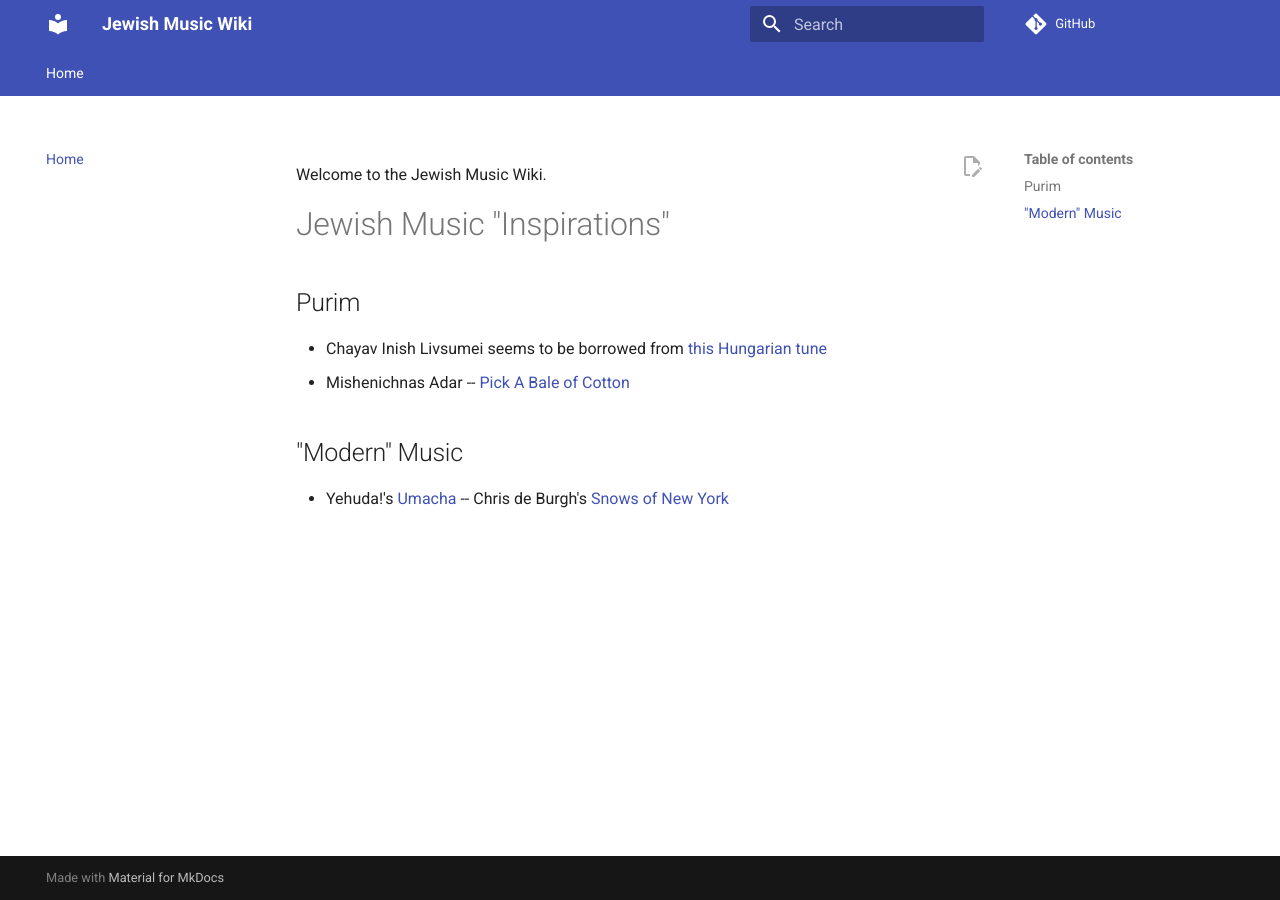
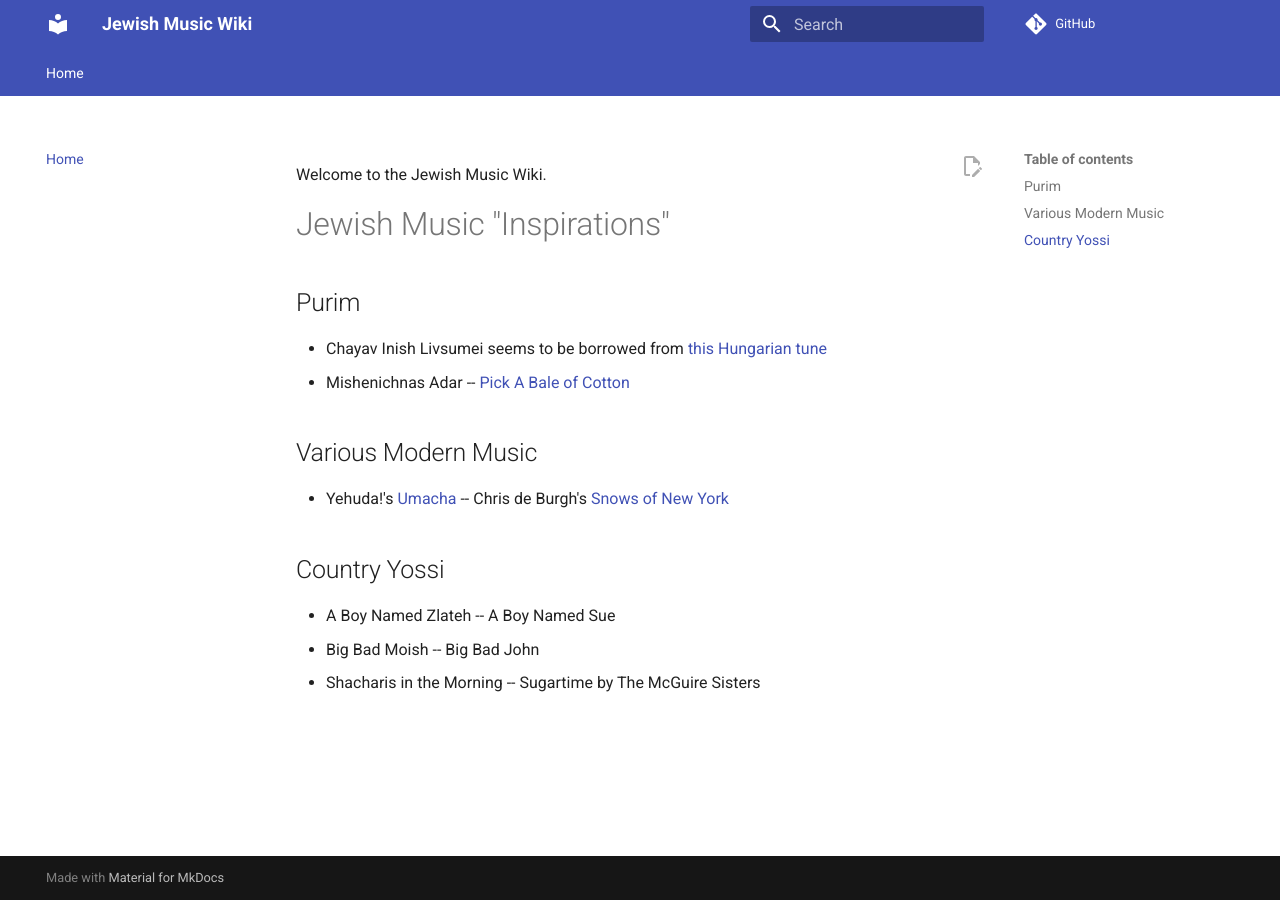
Before and after one commit to espire/jewishmusic, an MkDocs documentation site: the page built from docs/index.md, in a window 1280 px wide. Built offline with MkDocs 1.6.1 and Material for MkDocs 9.7.7, drawn with Linux system fonts in a browser that asks for light colours; comment, search, counter and statistics services are not loaded.

Commit message:
Revise section titles and add Country Yossi songs
Updated section titles and added new music entries.

```diff
--- a/docs/index.md
+++ b/docs/index.md
@@ -7,6 +7,11 @@ Welcome to the Jewish Music Wiki.
 * Chayav Inish Livsumei seems to be borrowed from [this Hungarian tune](https://youtu.be/mA-m6pE31DY)
 * Mishenichnas Adar -- [Pick A Bale of Cotton](https://youtu.be/pd5ViH_5598)
 
-## "Modern" Music
+## Various Modern Music
 
 * Yehuda!'s [Umacha](https://www.youtube.com/watch?v=-IfpQYFCo94) -- Chris de Burgh's [Snows of New York](https://www.youtube.com/watch?v=RjBLGXhKMp8)
+
+## Country Yossi
+* A Boy Named Zlateh -- A Boy Named Sue
+* Big Bad Moish -- Big Bad John
+* Shacharis in the Morning -- Sugartime by The McGuire Sisters
```
